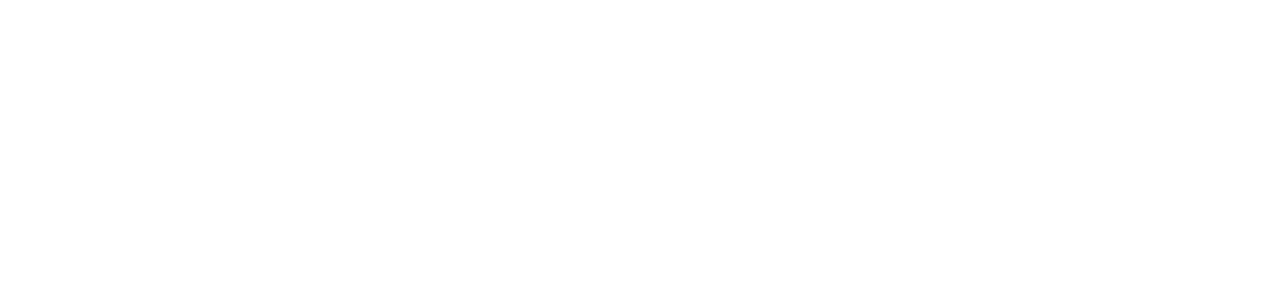
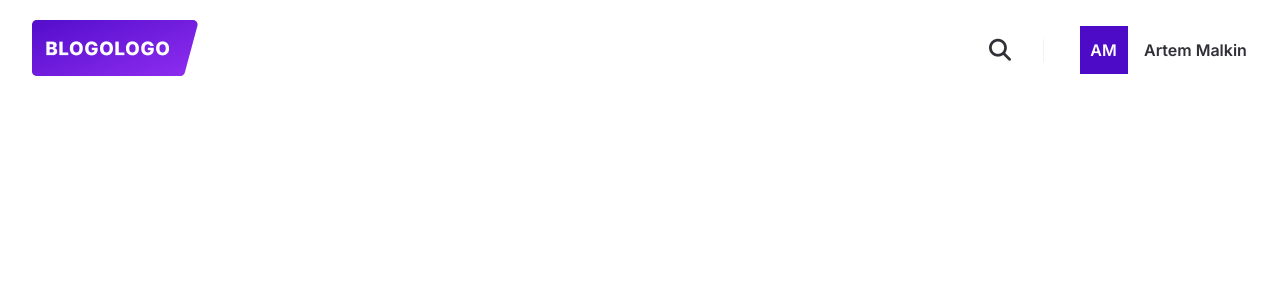
Before and after one commit to Karina-Milosnaya/diploma_project, a React (Create React App) app: page / in a window 1280 px wide. Shown: the top 300 px of the page. Built offline with nearby package versions, Linux system fonts and the light colour scheme.

Commit message:
add Header component

```diff
--- a/public/index.html
+++ b/public/index.html
@@ -9,11 +9,23 @@
       name="description"
       content="Web site created using create-react-app"
     />
-
+    <link rel="preconnect" href="https://fonts.googleapis.com" />
+    <link rel="preconnect" href="https://fonts.gstatic.com" crossorigin />
+    <link
+      href="https://fonts.googleapis.com/css2?family=Inter:ital,opsz,wght@0,14..32,100..900;1,14..32,100..900&display=swap"
+      rel="stylesheet"
+    />
     <title>Diploma Project</title>
   </head>
   <body>
     <noscript>You need to enable JavaScript to run this app.</noscript>
+    <link
+      rel="stylesheet"
+      href="https://cdnjs.cloudflare.com/ajax/libs/font-awesome/6.7.1/css/all.min.css"
+      integrity="sha512-5Hs3dF2AEPkpNAR7UiOHba+lRSJNeM2ECkwxUIxC1Q/FLycGTbNapWXB4tP889k5T5Ju8fs4b1P5z/iB4nMfSQ=="
+      crossorigin="anonymous"
+      referrerpolicy="no-referrer"
+    />
     <div id="root"></div>
   </body>
 </html>
--- a/src/App.tsx
+++ b/src/App.tsx
@@ -1,8 +1,13 @@
 import React from "react";
 import "./App.css";
+import Header from "./components/Header/Header";
 
 function App() {
-  return <></>;
+  return (
+    <>
+      <Header fullname="Artem Malkin"></Header>
+    </>
+  );
 }
 
 export default App;
--- /dev/null
+++ b/src/components/Header/Header.css
@@ -0,0 +1,59 @@
+.header {
+  background-color: #ffffff;
+  padding: 20px 32px;
+}
+
+.header-wrap {
+  display: flex;
+  justify-content: space-between;
+}
+
+.header__right {
+  display: flex;
+  /* justify-content: space-between; */
+  /* width: 256px; */
+  align-items: center;
+}
+
+.header__right_item-left {
+  padding-right: 32px;
+  /* border-right: 0.5px solid #f3f3f3; */
+  border-right: 0.5px solid #f3f3f3;
+}
+
+.header__right_item-right {
+  /* width: 168px; */
+  display: flex;
+  justify-content: space-between;
+  align-items: center;
+  padding: 3.76px 0 3.76px 36px;
+}
+
+.fa-magnifying-glass {
+  font-size: 22px;
+  color: #313037;
+}
+
+.header__right_item-initials {
+  width: 48px;
+  height: 48px;
+  background-color: #4d0ac7;
+  color: #fff;
+  font-size: 16px;
+  font-weight: 600;
+  line-height: 34px;
+  text-align: center;
+  padding: 7px 11px 7px 10px;
+  margin-right: 16px;
+}
+
+.header__right_item-fullname {
+  display: flex;
+  justify-content: space-between;
+  width: 104px;
+  color: #313037;
+  font-size: 16px;
+  font-weight: 600;
+  line-height: 34px;
+  text-align: center;
+}
--- /dev/null
+++ b/src/components/Header/Header.tsx
@@ -0,0 +1,40 @@
+import "./Header.css";
+import Logo from "../../assets/Logo.png";
+
+type THeader = {
+  fullname: string;
+};
+
+function Header({ fullname }: THeader) {
+  function getInitials(name: string): string {
+    let array = name.split(" ");
+    return array.reduce((result, item) => {
+      return result + item[0];
+    }, "");
+  }
+
+  return (
+    <>
+      <header className="header">
+        <div className="header-wrap">
+          <div className="header__left">
+            <img src={Logo} alt="logo" />
+          </div>
+          <div className="header__right">
+            <div className="header__right_item-left">
+              <i className="fa-solid fa-magnifying-glass"></i>
+            </div>
+            <div className="header__right_item-right">
+              <div className="header__right_item-initials">
+                {getInitials(fullname)}
+              </div>
+              <div className="header__right_item-fullname">{fullname}</div>
+            </div>
+          </div>
+        </div>
+      </header>
+    </>
+  );
+}
+
+export default Header;
--- /dev/null
+++ b/src/declaration.d.ts
@@ -0,0 +1,3 @@
+declare module "*.png";
+declare module "*.jpg";
+declare module "*.svg";
--- a/src/index.css
+++ b/src/index.css
@@ -0,0 +1,15 @@
+* {
+  padding: 0;
+  margin: 0;
+  text-decoration: none;
+  box-sizing: border-box;
+  list-style: none;
+}
+
+html {
+  font-family: "Inter", sans-serif;
+}
+
+/* .container {
+  padding: 32px 0;
+} */
```
Also changed, not shown: src/assets/Logo.png (added).
